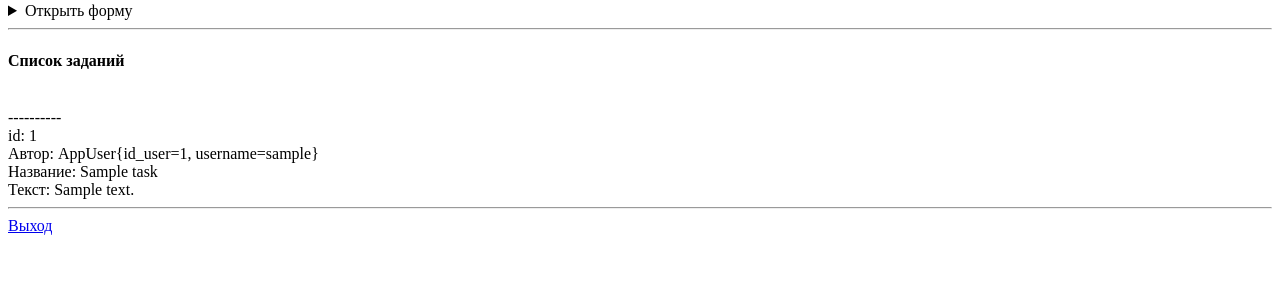
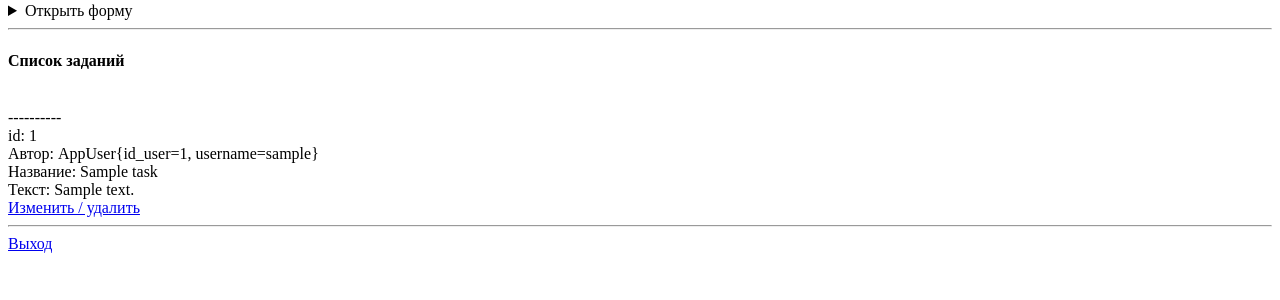
Before and after one commit to sashaqwert/BMSTU_TRPO_KR_DZ_2, a Django app: a page that uses py/TRPO_DZ_2/templates/tasks.html in a window 1280 px wide. Shown: the part 158-458 px from the top of the page. Run offline with Django 4.2, Linux system fonts and the light colour scheme; tables that the repository leaves empty hold one stand-in row (values such as "Sample post").

Commit message:
fix Ссылка на страницу задания

```diff
--- a/py/TRPO_DZ_2/templates/tasks.html
+++ b/py/TRPO_DZ_2/templates/tasks.html
@@ -19,6 +19,7 @@
             Автор: {{ t.get_author }}<br>
             Название: {{ t.get_title }}<br>
             Текст: {{ t.get_text }}<br>
+            <a href="./{{ t.id }}/">Изменить / удалить</a><br>
         {% endfor %}
     {% else %}
         Список пуст
```
